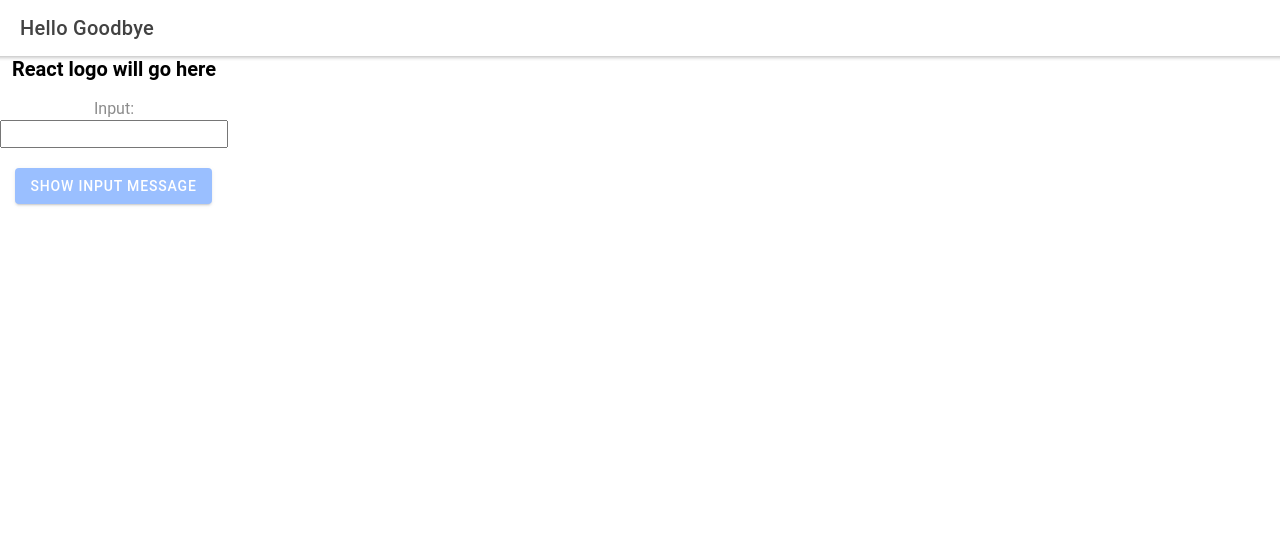
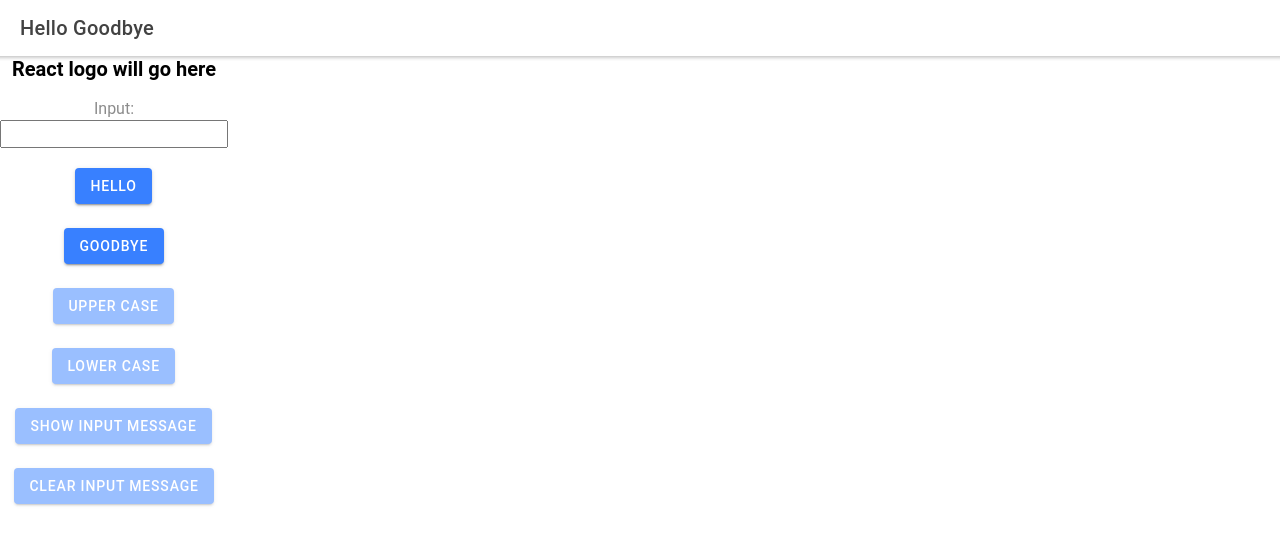
Before and after one commit to DonStegall/hello-goodbye-react-ionic-v1, a React (Create React App) app: page /home in a window 1280 px wide. Shown: the top 544 px of the page. Built offline with nearby package versions, Linux system fonts and the light colour scheme.

Commit message:
added rest of buttons and handlers ... working as expected

```diff
--- a/src/components/HelloGoodbyeComponent.tsx
+++ b/src/components/HelloGoodbyeComponent.tsx
@@ -58,8 +58,28 @@ class HelloGoodbyeComponent extends Component<any, any> {
     this.setState({value: event.target.value});
   }
 
+  handleClickHello = () => {
+    this.setState({value: 'Hello'});
+  }
+
+  handleClickGoodbye = () => {
+    this.setState({value: 'Goodbye'});
+  }
+
   handleClickMessage = () => {
     alert(this.state.value);
+  }
+
+  handleClickUpperCase = () => {
+    this.setState({value: this.state.value.toUpperCase()});
+  }
+
+  handleClickLowerCase = () => {
+    this.setState({value: this.state.value.toLowerCase()});
+  }
+
+  handleClickClear = () => {
+    this.setState({value: ''});
   }
 
   render() {
@@ -76,7 +96,27 @@ class HelloGoodbyeComponent extends Component<any, any> {
             </p>
 
             <p>
+              <IonButton onClick={this.handleClickHello}>Hello</IonButton>
+            </p>
+
+            <p>
+              <IonButton onClick={this.handleClickGoodbye}>Goodbye</IonButton>
+            </p>
+
+            <p>
+              <IonButton disabled={!this.state.value}  onClick={this.handleClickUpperCase}>Upper Case</IonButton>
+            </p>
+
+            <p>
+              <IonButton disabled={!this.state.value}  onClick={this.handleClickLowerCase}>Lower Case</IonButton>
+            </p>
+
+            <p>
               <IonButton disabled={!this.state.value} onClick={this.handleClickMessage}>Show Input Message</IonButton>
+            </p>
+
+            <p>
+              <IonButton disabled={!this.state.value} onClick={this.handleClickClear}>Clear Input Message</IonButton>
             </p>
 
         </div>
```
